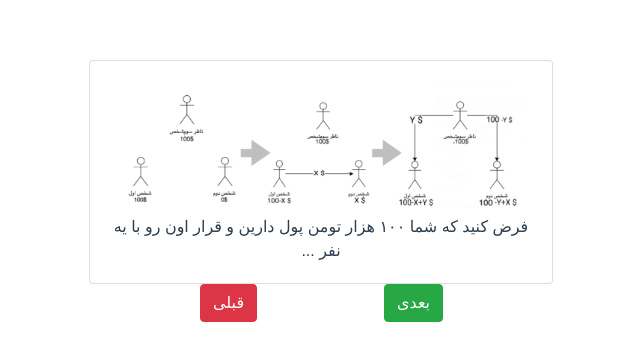
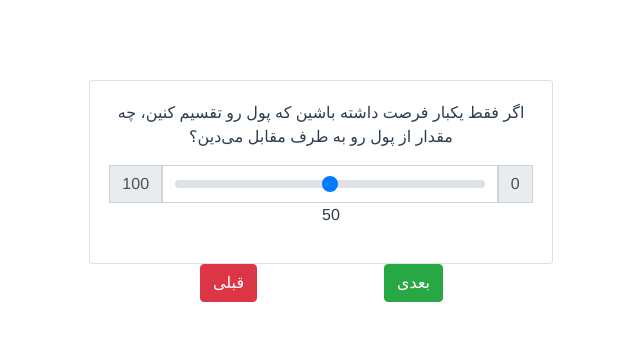
Before and after one commit to aliir74/cognitive-experiment-website, a Vue app: page /#/ in a window 1280 px wide. Shown: the part 209-570 px from the top of the page, without its empty margins (319-959 px from the left). Built offline with nearby package versions, Linux system fonts and the light colour scheme.

Commit message:
Add decision state

```diff
--- /dev/null
+++ b/src/components/Decision.vue
@@ -0,0 +1,49 @@
+<template>
+  <b-card img-right>
+      <b-card-text>
+        اگر فقط یکبار فرصت داشته باشین که پول رو تقسیم کنین، چه مقدار از پول رو به طرف مقابل می‌دین؟
+      </b-card-text>
+      <div>
+      <b-input-group prepend="0" append="100">
+        <b-form-input v-model="value" type="range" min="0" max="100"></b-form-input>
+      </b-input-group>
+      <p style="padding-left: 20px">{{value}}</p>
+
+  </div>
+    </b-card>
+</template>
+
+<script>
+export default {
+  data () {
+    return {
+      value: 50
+    }
+  },
+  methods: {
+    onSubmit (evt) {
+      evt.preventDefault()
+      alert(JSON.stringify(this.form))
+    },
+    onReset (evt) {
+      evt.preventDefault()
+      // Reset our form values
+      this.form.email = ''
+      this.form.name = ''
+      this.form.food = null
+      this.form.checked = []
+      // Trick to reset/clear native browser form validation state
+      this.show = false
+      this.$nextTick(() => {
+        this.show = true
+      })
+    }
+  }
+}
+</script>
+
+<style>
+    .input-group-text {
+        border-radius: 0 !important;
+    }
+</style>
--- a/src/views/Home.vue
+++ b/src/views/Home.vue
@@ -9,6 +9,7 @@
           <b-col>
             <PersonalInformation msg="Welcome to my cognitive experiment" v-show="step == 0"/>
             <Explain msg="Welcome to my cognitive experiment" v-show="step == 1"/>
+            <Decision msg="Welcome to my cognitive experiment" v-show="step == 2"/>
           </b-col>
           <b-col cols="2"></b-col>
         </b-row>
@@ -34,17 +35,19 @@
 // @ is an alias to /src
 import PersonalInformation from '@/components/PersonalInformation'
 import Explain from '@/components/Explain'
+import Decision from '@/components/Decision'
 
 export default {
   name: 'home',
   components: {
     PersonalInformation,
-    Explain
+    Explain,
+    Decision
   },
   props: {
     step: {
       type: Number,
-      default: 1
+      default: 2
     }
   }
 }
```
